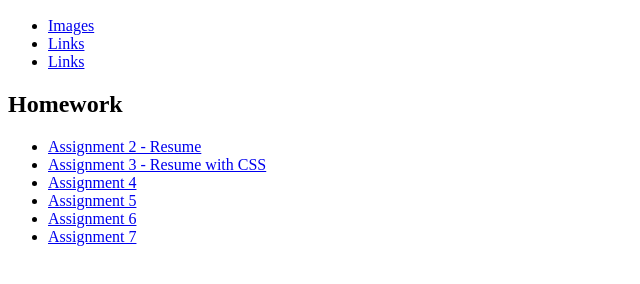
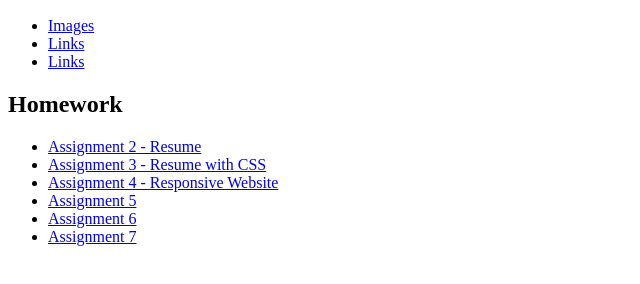
Before and after one commit to jxp1403/jxp1403.github.io, a plain HTML site: page index.html in a window 1280 px wide. Shown: the part 110-394 px from the top of the page, without its empty margins (0-640 px from the left). Drawn offline with Linux system fonts and the light colour scheme.

Commit message:
index change

```diff
--- a/index.html
+++ b/index.html
@@ -29,7 +29,7 @@
         <a href="https://jxp1403.github.io/hw/resumecss/index.html">Assignment 3 - Resume with CSS </a>
       </li>
       <li>
-        <a href="https://jxp1403.github.io/hw/responsive_site/index.html">Assignment 4</a>
+        <a href="https://jxp1403.github.io/hw/responsive_site/index.html">Assignment 4 - Responsive Website</a>
       </li>
       <li>
         <a href="#">Assignment 5</a>
```
